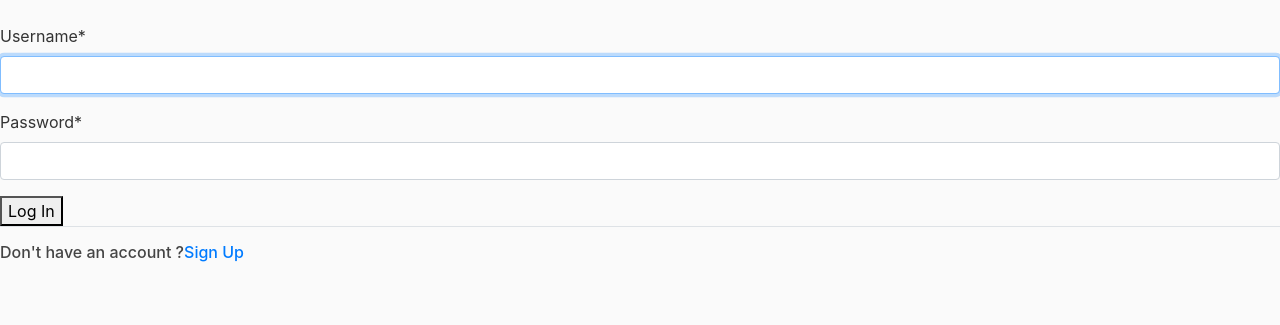
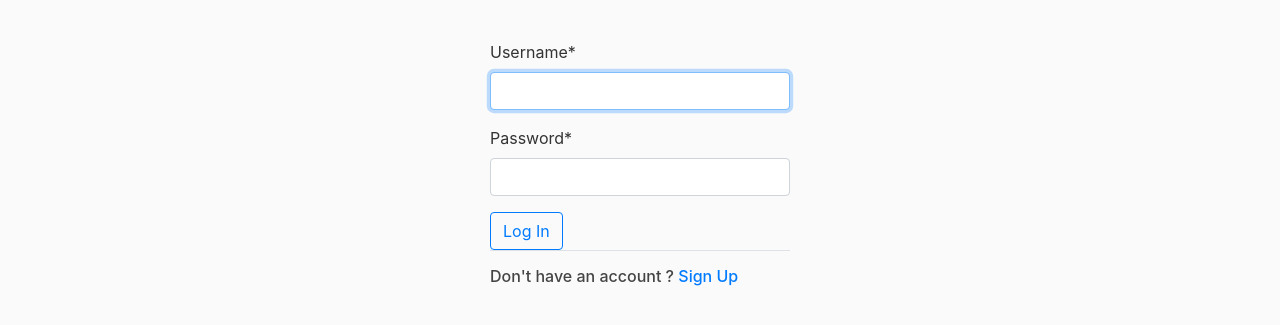
Before and after one commit to DasariVeera/dasariveera-bookstore, a Django app: page /users/login/ in a window 1280 px wide. Shown: the part 56-381 px from the top of the page. Run offline with Django 3.2, Linux system fonts and the light colour scheme; some libraries are stand-ins or nearby versions.

Commit message:
Add files via upload

```diff
--- a/templates/registration/login.html
+++ b/templates/registration/login.html
@@ -2,14 +2,23 @@
 {% load crispy_forms_tags %}
 
 {% block content %}
+    <div class="cotainer">
+        <div class="row">
+            <div class="col-md-12 d-flex justify-content-center">
+                <div style="width: 300px;" class="mt-3 ml-5 mr-5">
                     <form method="POST">
                         {% csrf_token %}
                         <div>
                             {{form|crispy}}
                         </div>
-        <button name="button" type="submit">Log In</button>
+                        <button class="btn btn-outline-primary"  name="button" type="submit">Log In</button>
                     </form>
                     <div class="border-top pt-3">
-        <h6>Don't have an account ?<a href="{% url 'sign-up' %}">Sign Up</a></h6>
+                        <h6>Don't have an account ?  <a href="{% url 'sign-up' %}">Sign Up</a></h6>
+                    </div>
+
+                </div>
+            </div>
+        </div>
     </div>
 {% endblock content %}
```
Also changed, not shown: templates/registration/logout.html (added, +18 -0 lines). Lines whose indentation alone changed are shown as unchanged.
